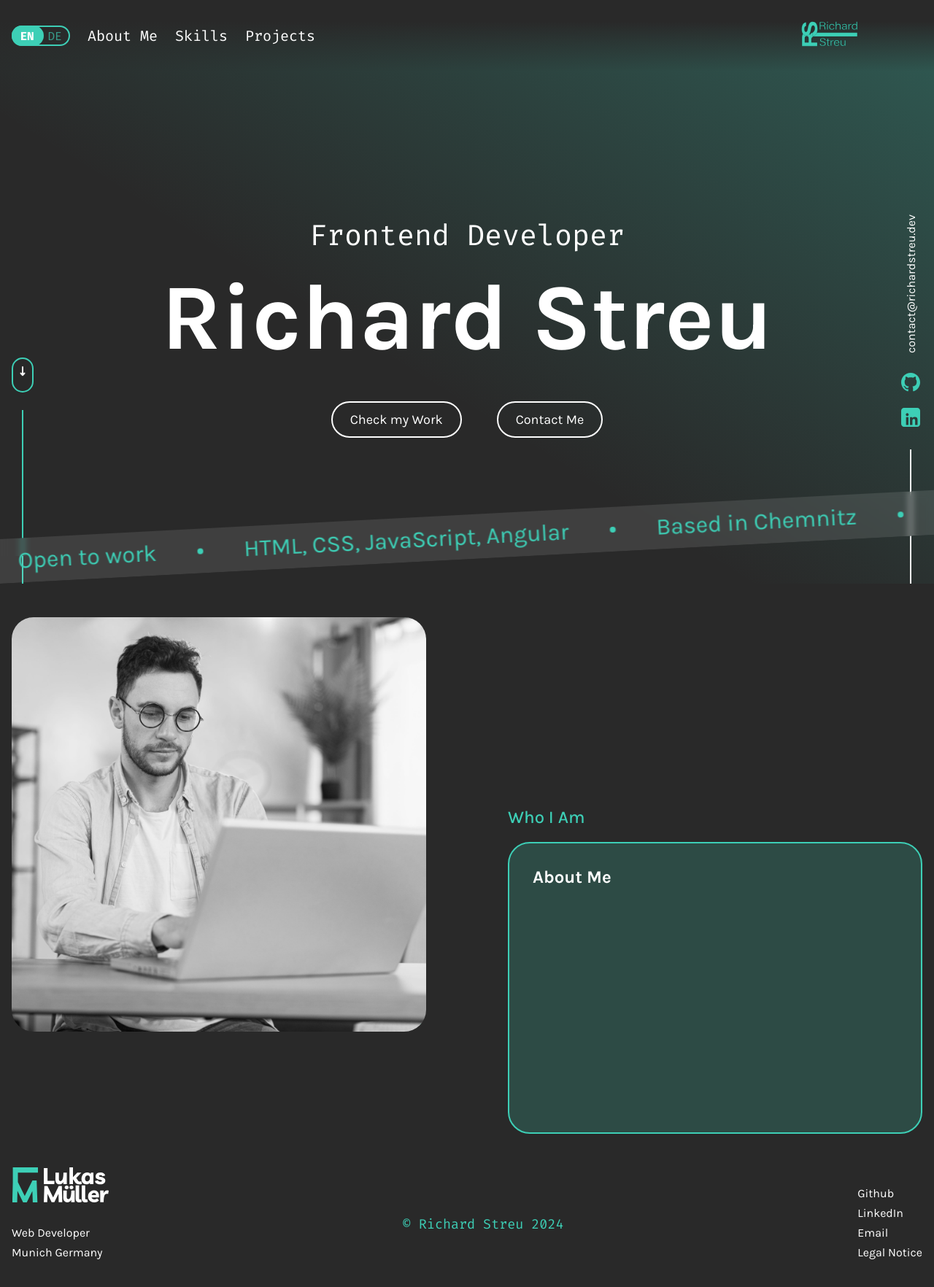
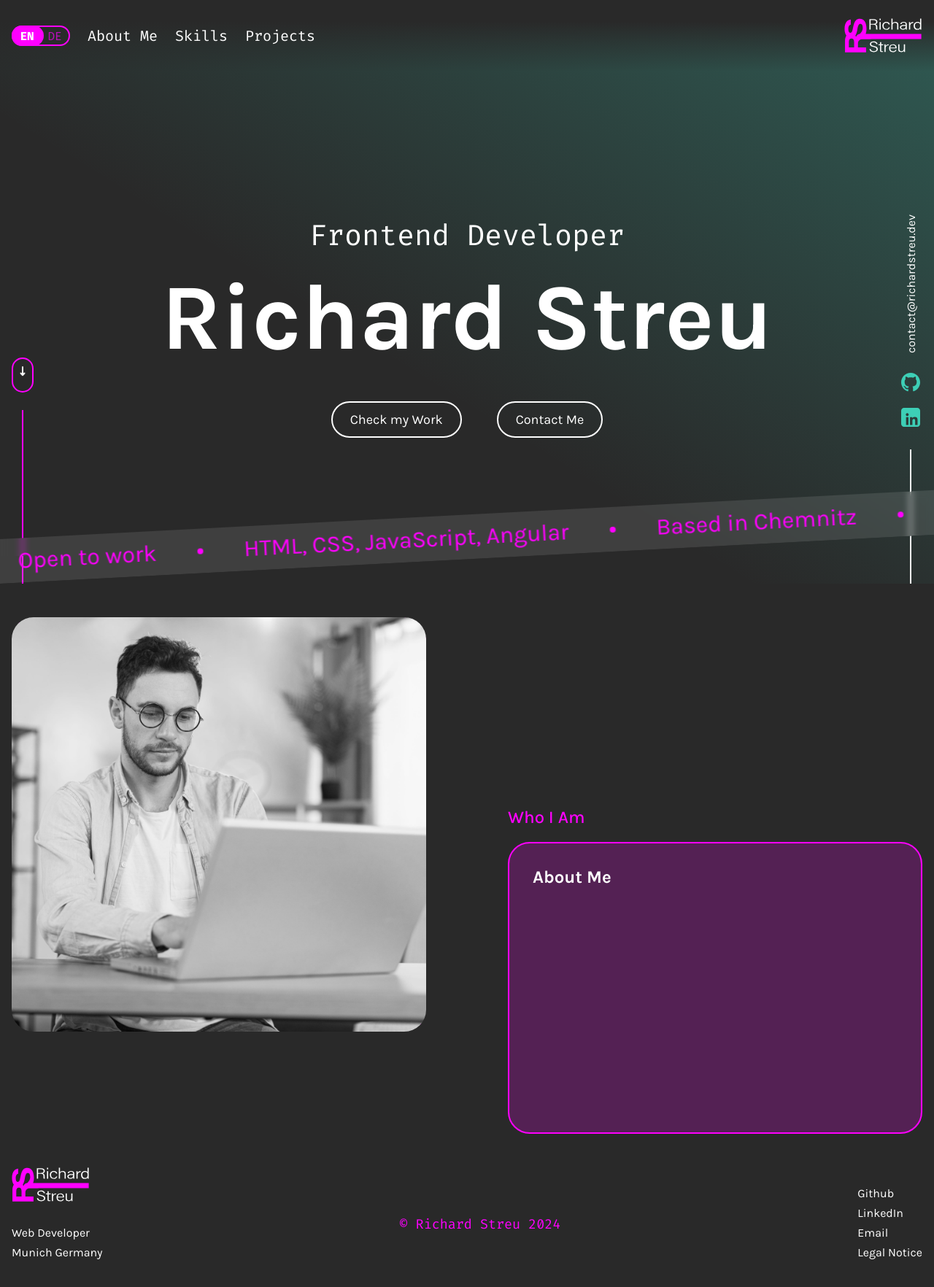
Before and after one commit to RichardStreu/portfolioAngular, an Angular app: page / in a window 1280 px wide. Shown: the top 1764 px of the page at 73% size. Built offline with nearby package versions, Linux system fonts and the light colour scheme.

Commit message:
changed footer logo to own logo

```diff
--- a/src/app/core/footer/footer.component.html
+++ b/src/app/core/footer/footer.component.html
@@ -2,84 +2,36 @@
   <div class="contentWrapper">
     <div>
       <div class="footerLogoBox">
-        <svg
-          width="133"
-          height="48"
-          viewBox="0 0 133 48"
-          fill="none"
-          xmlns="http://www.w3.org/2000/svg"
-        >
-          <g clip-path="url(#clip0_3001_2629)">
-            <g clip-path="url(#clip1_3001_2629)">
-              <path
-                d="M36.0274 7.29378V0H1.5856V20.5741H1.59191L0.859375 48H7.5406L7.92581 32.3515L15.6616 48H20.6947L28.3547 32.522L28.9041 48H35.2885L34.2339 17.9724H28.4368L17.9034 39.3296L8.51942 20.1447V7.29378H36.0274Z"
-                fill="#3DCFB6"
-              />
-            </g>
-            <path
-              d="M44.082 23.0239V0.933411H49.1499V18.5714H58.6974L58.3897 23.0239H44.082Z"
-              fill="white"
-            />
-            <path
-              d="M65.434 23.3244C63.606 23.3244 62.2304 22.7 61.2983 21.4602C60.3662 20.2203 59.9046 18.4828 59.9318 16.2656L59.9951 7.17964H64.7553L64.692 15.8855C64.692 16.8176 64.8549 17.5597 65.1897 18.0936C65.5245 18.6366 66.0404 18.8991 66.7463 18.8991C67.3435 18.8991 67.8956 18.709 68.3933 18.338C68.8911 17.9669 69.3254 17.3425 69.6965 16.4737C70.0675 15.605 70.3662 14.4104 70.5834 12.8991C70.8005 11.3878 70.9182 9.47828 70.9453 7.17059H75.5517V23.0077H70.7915L71.0087 19.9579C70.3843 21.0348 69.5969 21.8674 68.6467 22.4466C67.6965 23.0258 66.6286 23.3154 65.4431 23.3154L65.434 23.3244Z"
-              fill="white"
-            />
-            <path
-              d="M79.2162 23.0226V0H83.9764V13.5022L89.8587 7.1855H95.5238L88.3655 14.8416C88.8451 15.1312 89.2343 15.5113 89.551 15.9909L90.7637 17.8914C91.4062 18.8868 92.3112 19.3846 93.4696 19.3846C94.094 19.3846 94.6822 19.2307 95.2433 18.914L96.2659 22.4253C95.6867 22.7601 95.0895 22.9954 94.4741 23.1402C93.8587 23.285 93.2162 23.3484 92.5284 23.3303C91.18 23.3122 90.0668 23.0588 89.18 22.5791C88.3021 22.0995 87.5058 21.2941 86.7999 20.1538L85.5872 18.2534C85.2976 17.8009 85.0261 17.4208 84.7818 17.1312C84.5374 16.8416 84.2659 16.6153 83.9764 16.4434V23.0045H79.2162V23.0226Z"
-              fill="white"
-            />
-            <path
-              d="M111.981 7.24782V23.0215H107.194L107.348 20.6596C106.208 22.4424 104.515 23.3383 102.28 23.3383C100.868 23.3383 99.6647 23.0215 98.6693 22.37C97.6738 21.7274 96.9136 20.8315 96.3978 19.6912C95.882 18.551 95.6195 17.2478 95.6195 15.7727C95.6195 14.008 95.9815 12.4605 96.7055 11.1392C97.4295 9.8089 98.4068 8.77722 99.6285 8.04419C100.85 7.31116 102.217 6.94012 103.737 6.94012C104.733 6.94012 105.61 7.13922 106.38 7.54646C107.149 7.9537 107.737 8.48763 108.153 9.14826L108.561 7.24782H111.981ZM104.208 11.0759C103.067 11.0759 102.172 11.5012 101.52 12.3519C100.868 13.2026 100.543 14.2885 100.543 15.6188C100.543 16.7591 100.796 17.6369 101.303 18.2614C101.81 18.8858 102.497 19.1935 103.375 19.1935C104.434 19.1935 105.339 18.7591 106.099 17.8903C106.859 17.0216 107.23 15.8813 107.23 14.4695C107.23 13.4107 106.959 12.5872 106.425 11.9808C105.882 11.3836 105.149 11.0759 104.217 11.0759H104.208Z"
-              fill="white"
-            />
-            <path
-              d="M121.458 23.3305C119.16 23.3305 117.413 22.8961 116.237 22.0364C115.051 21.1766 114.363 20.0364 114.155 18.6336L118.11 17.6382C118.237 18.2445 118.58 18.7241 119.133 19.0861C119.694 19.4481 120.463 19.6291 121.431 19.6291C122.988 19.6291 123.766 19.2671 123.766 18.5431C123.766 18.1721 123.54 17.8825 123.096 17.6834C122.653 17.4843 121.929 17.2943 120.933 17.1042C119.069 16.7694 117.621 16.2445 116.59 15.5205C115.558 14.7965 115.051 13.6834 115.051 12.1902C115.051 11.1766 115.341 10.2717 115.92 9.48434C116.499 8.69701 117.295 8.07258 118.318 7.62009C119.332 7.16761 120.508 6.93231 121.829 6.93231C123.549 6.93231 124.979 7.33955 126.11 8.14498C127.241 8.95041 127.911 9.94588 128.119 11.1314L124.228 12.1902C124.083 11.7377 123.793 11.3576 123.368 11.0681C122.942 10.7785 122.363 10.6337 121.639 10.6337C120.952 10.6337 120.454 10.7513 120.128 10.9776C119.802 11.2038 119.648 11.4753 119.648 11.783C119.648 12.154 119.866 12.4527 120.3 12.6699C120.734 12.8871 121.504 13.1133 122.599 13.3395C123.721 13.5477 124.707 13.8282 125.567 14.1993C126.427 14.5613 127.105 15.059 127.585 15.6925C128.074 16.326 128.318 17.1766 128.318 18.2626C128.318 19.2762 128.019 20.1721 127.431 20.9413C126.843 21.7106 126.028 22.2988 124.988 22.7151C123.947 23.1314 122.771 23.3395 121.44 23.3395L121.458 23.3305Z"
-              fill="white"
-            />
-            <path
-              d="M44.0273 47.6951L44.8056 25.6047H49.0681L56.8147 41.3151L64.4979 25.6047H68.7603L69.3486 47.6951H64.4345L64.154 36.1838L58.4617 47.6951H54.7604L49.1314 36.3105L48.7242 47.6951H44.0273Z"
-              fill="white"
-            />
-            <path
-              d="M76.2055 47.9843C74.3775 47.9843 73.0019 47.3598 72.0698 46.12C71.1377 44.8802 70.6761 43.1427 70.7033 40.9255L70.7666 31.8395H75.5268L75.4635 40.5454C75.4635 41.4775 75.6263 42.2196 75.9612 42.7535C76.296 43.2965 76.8119 43.5589 77.5177 43.5589C78.115 43.5589 78.6671 43.3689 79.1648 42.9979C79.6625 42.6268 80.0969 42.0024 80.468 41.1336C80.839 40.2648 81.1376 39.0703 81.3548 37.559C81.572 36.0476 81.6897 34.1381 81.7168 31.8305H86.3232V47.6675H81.563L81.7802 44.6178C81.1557 45.6947 80.3684 46.5273 79.4182 47.1064C78.468 47.6856 77.4001 47.9752 76.2146 47.9752L76.2055 47.9843ZM75.3639 30.0115C74.468 30.0115 73.7983 29.74 73.3458 29.206C72.8933 28.663 72.658 28.0929 72.658 27.4956C72.658 26.8531 72.8843 26.2739 73.3458 25.7581C73.7983 25.2422 74.477 24.9798 75.3639 24.9798C76.2508 24.9798 76.8752 25.2422 77.3368 25.7581C77.8073 26.2739 78.0336 26.8531 78.0336 27.4956C78.0336 28.102 77.7983 28.663 77.3368 29.206C76.8662 29.749 76.2146 30.0115 75.3639 30.0115ZM81.9612 30.0115C81.0652 30.0115 80.3865 29.74 79.925 29.206C79.4544 28.663 79.2282 28.0929 79.2282 27.4956C79.2282 26.8531 79.4634 26.2739 79.925 25.7581C80.3956 25.2422 81.0743 24.9798 81.9612 24.9798C82.848 24.9798 83.4634 25.2422 83.925 25.7581C84.3775 26.2739 84.6128 26.8531 84.6128 27.4956C84.6128 28.102 84.3865 28.663 83.925 29.206C83.4725 29.749 82.8118 30.0115 81.9612 30.0115Z"
-              fill="white"
-            />
-            <path
-              d="M92.6296 47.9793C91.0278 47.9793 89.8061 47.5359 88.9463 46.6581C88.0866 45.7802 87.6522 44.4952 87.6522 42.8119V24.64H92.4124V42.468C92.4124 43.4183 92.8558 43.8979 93.7518 43.8979C94.2314 43.8979 94.6296 43.7802 94.9644 43.554L96.1137 46.9477C95.7608 47.2373 95.2721 47.4816 94.6477 47.6807C94.0233 47.8798 93.3536 47.9793 92.6296 47.9793Z"
-              fill="white"
-            />
-            <path
-              d="M100.987 47.9793C99.3856 47.9793 98.1639 47.5359 97.3041 46.6581C96.4444 45.7802 96.01 44.4952 96.01 42.8119V24.64H100.77V42.468C100.77 43.4183 101.214 43.8979 102.11 43.8979C102.589 43.8979 102.987 43.7802 103.322 43.554L104.472 46.9477C104.119 47.2373 103.63 47.4816 103.005 47.6807C102.381 47.8798 101.711 47.9793 100.987 47.9793Z"
-              fill="white"
-            />
-            <path
-              d="M113.272 48.0017C111.508 48.0017 109.987 47.6759 108.702 47.0244C107.417 46.3728 106.422 45.4497 105.716 44.2551C105.01 43.0606 104.657 41.6488 104.657 40.0108C104.657 38.3728 105.019 36.8886 105.734 35.6217C106.449 34.3547 107.417 33.3683 108.63 32.6624C109.842 31.9565 111.218 31.6036 112.747 31.6036C114.494 31.6036 115.906 32.0018 117.01 32.7891C118.105 33.5764 118.874 34.6895 119.299 36.1375C119.725 37.5764 119.815 39.2506 119.562 41.1601H109.517C109.643 41.9474 110.06 42.6081 110.765 43.133C111.471 43.6578 112.431 43.9293 113.661 43.9293C114.222 43.9293 114.811 43.8117 115.435 43.5674C116.06 43.3321 116.584 42.9701 117.019 42.4904L119.661 45.2868C118.974 46.1194 118.132 46.771 117.127 47.2597C116.123 47.7483 114.838 47.9927 113.281 47.9927L113.272 48.0017ZM112.838 35.0606C112.005 35.0606 111.308 35.314 110.738 35.8117C110.168 36.3094 109.788 37.0063 109.607 37.8932H115.553C115.571 36.9158 115.345 36.2009 114.856 35.7484C114.367 35.2959 113.698 35.0606 112.847 35.0606H112.838Z"
-              fill="white"
-            />
-            <path
-              d="M132.175 36.4621C131.758 36.2992 131.197 36.2177 130.491 36.2177C129.415 36.2177 128.555 36.5978 127.912 37.3489C127.27 38.1091 126.799 39.3308 126.51 41.0231C126.22 42.7154 126.075 44.9417 126.075 47.6928H121.342V37.4304L121.279 31.8648H126.039L125.822 35.8195C126.383 34.3082 127.134 33.2313 128.075 32.5797C129.016 31.9372 130.03 31.6114 131.107 31.6114C131.46 31.6114 131.786 31.6295 132.084 31.6747C132.383 31.72 132.691 31.7924 132.998 31.8919L132.157 36.4621H132.175Z"
-              fill="white"
-            />
+
+        <svg id="richardStreuFooterLogo" xmlns="http://www.w3.org/2000/svg" version="1.1" viewBox="0 0 1378 619">
+          <!-- Generator: Adobe Illustrator 29.1.0, SVG Export Plug-In . SVG Version: 2.1.0 Build 142)  -->
+          <defs>
+            <style>
+              .st0 {
+                fill: #fff;
+              }
+            </style>
+          </defs>
+          <g>
+            <path class="st0" d="M583.71,153.36c0-25.83-10.8-41.24-34.86-47.07,17.29-4.1,37.84-15.83,37.84-42.93,0-30.84-27.12-46.54-66.05-46.54h-75.6v183.86h21.51v-86.44h42.65c40.03,0,52.41,11.32,52.41,39.22v3.26c0,17.97.71,36.71,3.7,43.96h21.62c-3-10.98-3.21-27.23-3.21-44.5v-2.82ZM466.54,99.32V31.75h51.13c30.03,0,46.64,11.55,46.64,32.21,0,27.77-21.14,35.36-53.39,35.36h-44.38Z"/>
+            <rect class="st0" x="623.97" y="7.19" width="20.63" height="26.9"/>
+            <rect class="st0" x="623.97" y="67.06" width="20.63" height="133.62"/>
+            <path class="st0" d="M742.92,188.76c-30.34,0-46.92-19.93-46.92-55.32,0-31.52,14.52-54.45,47.08-54.45,26.18,0,37.86,14.45,41.64,30.82h21.13c-2.84-23.45-22.36-45.4-62.33-45.4-47.1,0-69.07,32.03-69.07,69.06,0,45.1,23.12,69.82,67.78,69.82,36.41,0,56.59-17.84,63.9-43.71h-21.07c-6.55,17.12-17.81,29.17-42.12,29.17Z"/>
+            <path class="st0" d="M904.29,64.41c-25.2,0-42.09,9.48-50.19,23.05V7.19h-20.63v193.49h20.63v-76.92c0-28.56,15.95-43.95,44.42-43.95,25.4,0,36.87,12.81,36.87,35.49v85.38h20.53v-88.54c0-38.75-29.82-47.74-51.62-47.74Z"/>
+            <path class="st0" d="M1106.1,105.22c0-29.43-22.54-40.81-55.18-40.81-41.2,0-57.2,17.04-59.93,39.89h20.37c3.22-16.61,12.9-25.91,38.63-25.91,31.11,0,35.63,14.84,35.63,28.17v14.2h-27.38c-59.53,0-73.78,23.26-73.78,41.88s11.51,40.44,51.43,40.44c27.94,0,44.98-10.33,51.07-24.75.05,10.55,1.31,17.48,2.34,22.36h19.36c-1.36-6.12-2.56-18.47-2.56-27.77v-67.7ZM1086.16,136.78c0,32.42-12.35,51.54-47.08,51.54-22.3,0-33.16-11.89-33.16-26.41,0-13.4,8.24-27.82,51.94-27.82h28.31v2.7Z"/>
+            <path class="st0" d="M1165.08,95.56c0-13.44-.05-21.98-.48-28.5h-20.42c.38,5.63.65,24.34.65,45.4v88.22h20.63v-67.62c0-28.12,15.94-48.97,54.06-50.63v-17.94c-26.41.45-45.92,12.46-54.44,31.07Z"/>
+            <path class="st0" d="M1361.22,166.78V7.19h-20.63v74.7c-4.69-8.17-17.87-17.48-45.15-17.48-44.61,0-68.52,31.79-68.52,69.73s20.88,68.98,63.7,68.98c27.32,0,41.09-6.68,50.03-23.63,0,9.07.43,17.7.81,21.2h20.42c-.6-8.41-.65-22.08-.65-33.91ZM1295.15,188.02c-26.79,0-46.63-19.45-46.63-54.76s18.87-53.71,48.48-53.71,44.22,10.61,44.22,50.94c0,33.34-7.96,57.53-46.08,57.53Z"/>
           </g>
-          <defs>
-            <clipPath id="clip0_3001_2629">
-              <rect
-                width="132.139"
-                height="48.0018"
-                fill="white"
-                transform="translate(0.859375)"
-              />
-            </clipPath>
-            <clipPath id="clip1_3001_2629">
-              <rect
-                width="35.168"
-                height="48"
-                fill="white"
-                transform="translate(0.859375)"
-              />
-            </clipPath>
-          </defs>
+          <g>
+            <path class="st0" d="M525.63,490.63c-37.81-9.4-49.73-17.27-49.73-35.81s14.35-29.96,43.1-29.96,44.51,12.5,48.22,33.19h21.5c-2.34-24.65-22.23-48.12-68.85-48.12-41.67,0-66.41,18.99-66.41,46.42s18.18,38.17,63.66,49.85c42.2,10.92,53.78,20.19,53.78,41.88,0,23.19-21.11,35.26-48.71,35.26s-50.01-11.74-54.86-38.2h-21.56c3.43,32.41,29.5,52.99,75.51,52.99s72.22-21.12,72.22-51.93c0-24.95-12.88-41.8-67.87-55.56Z"/>
+            <path class="st0" d="M653.88,422.76h-20.58v39.81h-27.56v14.44h27.56v93.5c0,21.16,11.87,27.45,32.77,27.45,5.66,0,14.05-.49,19.63-2.21v-13.44c-3.25.53-9.11.98-13.85.98-14.26,0-17.97-5.06-17.97-16.98v-89.3h34.59v-14.44h-34.59v-39.81Z"/>
+            <path class="st0" d="M730.86,491.06c0-13.44-.05-21.98-.48-28.5h-20.42c.38,5.63.65,24.34.65,45.4v88.22h20.63v-67.62c0-28.12,15.94-48.97,54.06-50.63v-17.94c-26.41.45-45.92,12.46-54.44,31.07Z"/>
+            <path class="st0" d="M861.3,459.91c-48.62,0-68.2,36.15-68.2,68.84,0,35.71,15.83,70.05,66.79,70.05,43.84,0,58.65-24.59,63.08-39.16h-20.47c-3.38,7.4-12.27,24.46-41.3,24.46-30.74,0-47.13-21.27-46.86-51.93h111.31c.05-.38.1-9.52.1-9.86,0-29.47-14.34-62.39-64.45-62.39ZM814.98,518.75c1.75-17.44,10.09-44.35,45.66-44.35,30.86,0,43.48,18.72,44.4,44.35h-90.06Z"/>
+            <path class="st0" d="M1074.55,559.04v-96.48h-21.18v74.78c0,31.75-18.07,46.05-43.6,46.05-27.61,0-34.64-15.72-34.64-34.21v-86.62h-20.58v90.31c0,38.21,27.12,45.7,50.09,45.7,25.45,0,42.88-11.03,49.32-25.59.05,10.52.38,19.62,1.36,23.2h19.87c-.33-6.28-.65-21.38-.65-37.14Z"/>
+          </g>
+          <path id="logoFooterPath" d="M276.62,379.14c9.39-5.65,20.22-8.45,31.19-8.45,39.51,0,1054.19-1.9,1054.19-1.9v-92.53l-983.18-.53c9.18-24.71,14.35-55.05,14.35-91.77,0-124.84-52.14-175.47-116.66-175.47-53.99,0-96.68,22.13-122.07,163.57-12.54,69.88-23.35,85.21-44.87,85.21-24.05,0-37.75-21.81-37.75-64.85,0-61.4,24.69-73.79,43.12-79.05V22.91C71.69,27.15,6,61.82,6,189.57c0,46.78,10.74,88.91,31.96,118.12-15.67,22.7-24.5,54.23-24.5,93.4v202.71h372.24v-89.41h-143.45v-75.65c0-32.42,19.04-50.4,34.36-59.61ZM174.51,514.4h-93.3v-93.87c0-42.61,16.68-62.08,46.1-62.08,31.39,0,47.2,19,47.2,62.86v93.09ZM207.85,330.9c-2.77-8.72-6.48-16.93-11.15-24.4,14.57-23.11,26.69-57.99,35.6-110.03,13.32-78.44,27.77-95.58,53.43-95.58,24.01,0,41.68,16.74,41.68,74.59,0,52.74-40.2,91.36-51.98,101.55-50.01,7.04-62.22,40.29-67.58,53.87Z"/>
         </svg>
+
         <p>Web Developer</p>
         <p>Munich Germany</p>
       </div>
--- a/src/app/core/footer/footer.component.scss
+++ b/src/app/core/footer/footer.component.scss
@@ -14,6 +14,15 @@
 
     svg {
       margin-bottom: 1.5rem;
+    }
+
+    #richardStreuFooterLogo {
+      height: 48px;
+      width: auto;
+
+      #logoFooterPath {
+        fill: $color-highLight;
+      }
     }
   }
 
--- a/src/app/core/header/header.component.html
+++ b/src/app/core/header/header.component.html
@@ -91,7 +91,36 @@
           </clipPath>
         </defs>
       </svg> -->
-      <img src="./assets/img/Logo 6 Kontur.svg" alt="" class="logo" />
+
+      <svg id="richardStreuLogo" xmlns="http://www.w3.org/2000/svg" version="1.1" viewBox="0 0 1378 619">
+        <!-- Generator: Adobe Illustrator 29.1.0, SVG Export Plug-In . SVG Version: 2.1.0 Build 142)  -->
+        <defs>
+          <style>
+            .st0 {
+              fill: #fff;
+            }
+          </style>
+        </defs>
+        <g>
+          <path class="st0" d="M583.71,153.36c0-25.83-10.8-41.24-34.86-47.07,17.29-4.1,37.84-15.83,37.84-42.93,0-30.84-27.12-46.54-66.05-46.54h-75.6v183.86h21.51v-86.44h42.65c40.03,0,52.41,11.32,52.41,39.22v3.26c0,17.97.71,36.71,3.7,43.96h21.62c-3-10.98-3.21-27.23-3.21-44.5v-2.82ZM466.54,99.32V31.75h51.13c30.03,0,46.64,11.55,46.64,32.21,0,27.77-21.14,35.36-53.39,35.36h-44.38Z"/>
+          <rect class="st0" x="623.97" y="7.19" width="20.63" height="26.9"/>
+          <rect class="st0" x="623.97" y="67.06" width="20.63" height="133.62"/>
+          <path class="st0" d="M742.92,188.76c-30.34,0-46.92-19.93-46.92-55.32,0-31.52,14.52-54.45,47.08-54.45,26.18,0,37.86,14.45,41.64,30.82h21.13c-2.84-23.45-22.36-45.4-62.33-45.4-47.1,0-69.07,32.03-69.07,69.06,0,45.1,23.12,69.82,67.78,69.82,36.41,0,56.59-17.84,63.9-43.71h-21.07c-6.55,17.12-17.81,29.17-42.12,29.17Z"/>
+          <path class="st0" d="M904.29,64.41c-25.2,0-42.09,9.48-50.19,23.05V7.19h-20.63v193.49h20.63v-76.92c0-28.56,15.95-43.95,44.42-43.95,25.4,0,36.87,12.81,36.87,35.49v85.38h20.53v-88.54c0-38.75-29.82-47.74-51.62-47.74Z"/>
+          <path class="st0" d="M1106.1,105.22c0-29.43-22.54-40.81-55.18-40.81-41.2,0-57.2,17.04-59.93,39.89h20.37c3.22-16.61,12.9-25.91,38.63-25.91,31.11,0,35.63,14.84,35.63,28.17v14.2h-27.38c-59.53,0-73.78,23.26-73.78,41.88s11.51,40.44,51.43,40.44c27.94,0,44.98-10.33,51.07-24.75.05,10.55,1.31,17.48,2.34,22.36h19.36c-1.36-6.12-2.56-18.47-2.56-27.77v-67.7ZM1086.16,136.78c0,32.42-12.35,51.54-47.08,51.54-22.3,0-33.16-11.89-33.16-26.41,0-13.4,8.24-27.82,51.94-27.82h28.31v2.7Z"/>
+          <path class="st0" d="M1165.08,95.56c0-13.44-.05-21.98-.48-28.5h-20.42c.38,5.63.65,24.34.65,45.4v88.22h20.63v-67.62c0-28.12,15.94-48.97,54.06-50.63v-17.94c-26.41.45-45.92,12.46-54.44,31.07Z"/>
+          <path class="st0" d="M1361.22,166.78V7.19h-20.63v74.7c-4.69-8.17-17.87-17.48-45.15-17.48-44.61,0-68.52,31.79-68.52,69.73s20.88,68.98,63.7,68.98c27.32,0,41.09-6.68,50.03-23.63,0,9.07.43,17.7.81,21.2h20.42c-.6-8.41-.65-22.08-.65-33.91ZM1295.15,188.02c-26.79,0-46.63-19.45-46.63-54.76s18.87-53.71,48.48-53.71,44.22,10.61,44.22,50.94c0,33.34-7.96,57.53-46.08,57.53Z"/>
+        </g>
+        <g>
+          <path class="st0" d="M525.63,490.63c-37.81-9.4-49.73-17.27-49.73-35.81s14.35-29.96,43.1-29.96,44.51,12.5,48.22,33.19h21.5c-2.34-24.65-22.23-48.12-68.85-48.12-41.67,0-66.41,18.99-66.41,46.42s18.18,38.17,63.66,49.85c42.2,10.92,53.78,20.19,53.78,41.88,0,23.19-21.11,35.26-48.71,35.26s-50.01-11.74-54.86-38.2h-21.56c3.43,32.41,29.5,52.99,75.51,52.99s72.22-21.12,72.22-51.93c0-24.95-12.88-41.8-67.87-55.56Z"/>
+          <path class="st0" d="M653.88,422.76h-20.58v39.81h-27.56v14.44h27.56v93.5c0,21.16,11.87,27.45,32.77,27.45,5.66,0,14.05-.49,19.63-2.21v-13.44c-3.25.53-9.11.98-13.85.98-14.26,0-17.97-5.06-17.97-16.98v-89.3h34.59v-14.44h-34.59v-39.81Z"/>
+          <path class="st0" d="M730.86,491.06c0-13.44-.05-21.98-.48-28.5h-20.42c.38,5.63.65,24.34.65,45.4v88.22h20.63v-67.62c0-28.12,15.94-48.97,54.06-50.63v-17.94c-26.41.45-45.92,12.46-54.44,31.07Z"/>
+          <path class="st0" d="M861.3,459.91c-48.62,0-68.2,36.15-68.2,68.84,0,35.71,15.83,70.05,66.79,70.05,43.84,0,58.65-24.59,63.08-39.16h-20.47c-3.38,7.4-12.27,24.46-41.3,24.46-30.74,0-47.13-21.27-46.86-51.93h111.31c.05-.38.1-9.52.1-9.86,0-29.47-14.34-62.39-64.45-62.39ZM814.98,518.75c1.75-17.44,10.09-44.35,45.66-44.35,30.86,0,43.48,18.72,44.4,44.35h-90.06Z"/>
+          <path class="st0" d="M1074.55,559.04v-96.48h-21.18v74.78c0,31.75-18.07,46.05-43.6,46.05-27.61,0-34.64-15.72-34.64-34.21v-86.62h-20.58v90.31c0,38.21,27.12,45.7,50.09,45.7,25.45,0,42.88-11.03,49.32-25.59.05,10.52.38,19.62,1.36,23.2h19.87c-.33-6.28-.65-21.38-.65-37.14Z"/>
+        </g>
+        <path id="logoPath" d="M276.62,379.14c9.39-5.65,20.22-8.45,31.19-8.45,39.51,0,1054.19-1.9,1054.19-1.9v-92.53l-983.18-.53c9.18-24.71,14.35-55.05,14.35-91.77,0-124.84-52.14-175.47-116.66-175.47-53.99,0-96.68,22.13-122.07,163.57-12.54,69.88-23.35,85.21-44.87,85.21-24.05,0-37.75-21.81-37.75-64.85,0-61.4,24.69-73.79,43.12-79.05V22.91C71.69,27.15,6,61.82,6,189.57c0,46.78,10.74,88.91,31.96,118.12-15.67,22.7-24.5,54.23-24.5,93.4v202.71h372.24v-89.41h-143.45v-75.65c0-32.42,19.04-50.4,34.36-59.61ZM174.51,514.4h-93.3v-93.87c0-42.61,16.68-62.08,46.1-62.08,31.39,0,47.2,19,47.2,62.86v93.09ZM207.85,330.9c-2.77-8.72-6.48-16.93-11.15-24.4,14.57-23.11,26.69-57.99,35.6-110.03,13.32-78.44,27.77-95.58,53.43-95.58,24.01,0,41.68,16.74,41.68,74.59,0,52.74-40.2,91.36-51.98,101.55-50.01,7.04-62.22,40.29-67.58,53.87Z"/>
+      </svg>
+
     </div>
   </div>
 </header>
--- a/src/app/core/header/header.component.scss
+++ b/src/app/core/header/header.component.scss
@@ -105,12 +105,14 @@ header {
     }
   }
 
-  svg {
+  #richardStreuLogo {
+    height: 48px;
+    width: auto;
 
+    #logoPath {
+      fill: $color-highLight;
+    }
   }
 
-  .logo {
-    height: 148px;
-    width: auto;
-  }
+
 }
--- a/src/app/landing-page/sections/b-aboutme/b-aboutme.component.html
+++ b/src/app/landing-page/sections/b-aboutme/b-aboutme.component.html
@@ -11,6 +11,10 @@
           <p>{{whoIAmText}}</p>
           <div class="aboutMeBox">
             <h2>{{aboutMeText}}</h2>
+            <p></p>
+            <div class="aboutMeItems"></div>
+            <div class="aboutMeItems"></div>
+            <div class="aboutMeItems"></div>
           </div>
         </div>
       </div>
--- a/src/app/landing-page/sections/b-aboutme/b-aboutme.component.ts
+++ b/src/app/landing-page/sections/b-aboutme/b-aboutme.component.ts
@@ -25,10 +25,6 @@ export class BAboutmeComponent {
           this.languageService.currentLanguage == 'en'
             ? 'About Me'
             : 'Zu mir';
-      // this.contactMeText =
-      //   this.languageService.currentLanguage == 'en'
-      //     ? 'Contact Me'
-      //     : 'Schreib mir';
     });
   }
 
--- a/src/styles.scss
+++ b/src/styles.scss
@@ -11,7 +11,8 @@
 }
 
 $color-bgDark: rgb(41, 41, 41);
-$color-highLight: rgb(61, 207, 182);
+$color-highLight: magenta;
+// $color-highLight: rgb(61, 207, 182);
 $color-red: rgb(197, 106, 106);
 
 * {
```
Also changed, not shown: src/assets/img/Logo 6 Kontur.svg (deleted), src/assets/img/Logo 8 ein Pfad weiß.svg (added).
